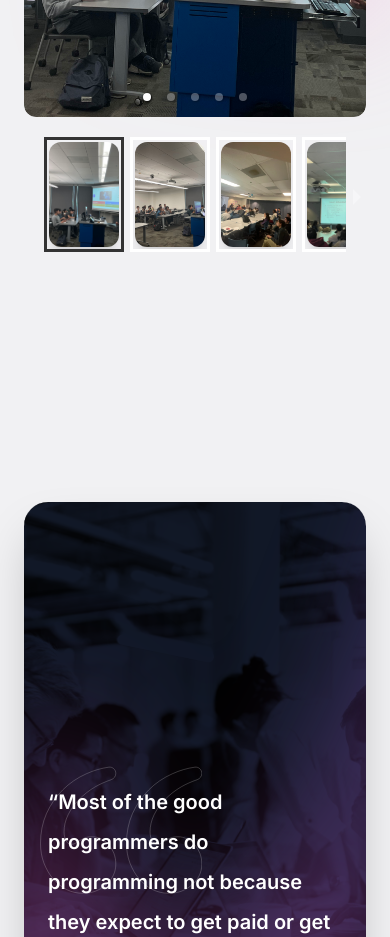
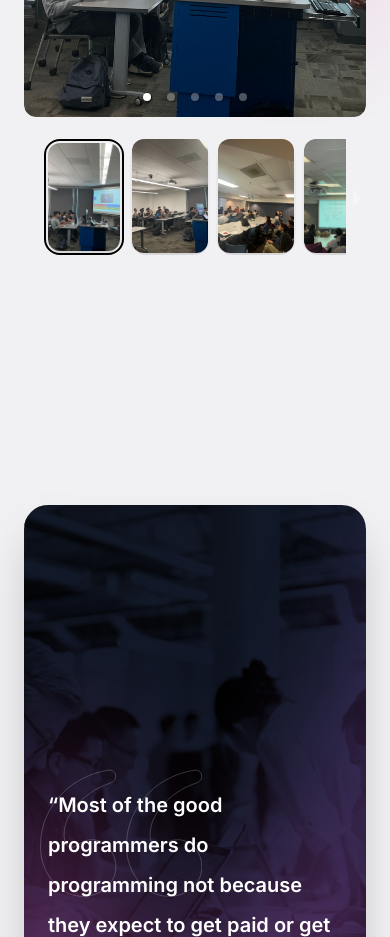
Before and after one commit to OppedRawen/IVC-Computer-Science, a React (Create React App) app: page / in a window 390 px wide. Shown: the part 1140-2077 px from the top of the page. Built offline with nearby package versions, Linux system fonts and the light colour scheme; grey boxes are pictures that could not be loaded.

Commit message:
fixed carousel border, resources dropdown glitch, and resources width

```diff
--- a/src/components/ToggleItem.jsx
+++ b/src/components/ToggleItem.jsx
@@ -16,7 +16,7 @@ function ToggleItem({ id, title, description, url, tags, urlText = 'See more' })
             >
                 {title}
             </button>
-            <div className={`transition-all transform origin-top ${showDescription ? 'max-h-[50rem] opacity-100 mt-2' : 'max-h-0 opacity-0'} px-4`}>
+            <div className={`transition-all transform origin-top ${showDescription ? 'max-h-full opacity-100  mt-2 ' : 'max-h-0 invisible opacity-0 '} px-4`}>
                 <p className="text-p-light dark:text-p-dark mb-2">{description}</p>
 
                 <a
--- a/src/index.css
+++ b/src/index.css
@@ -28,3 +28,12 @@ border-radius:  0.75rem !important
 .carousel-slider {
   border-radius:  0.75rem !important
 }
+
+.thumb {
+ border: none !important;
+ border-radius: 1rem;
+}
+
+.thumb.selected {
+  border: 0.15rem solid  #000  !important;
+}
--- a/src/pages/Resources.jsx
+++ b/src/pages/Resources.jsx
@@ -43,7 +43,7 @@ function Tab() {
     }, [location]);
 
     return (
-        <div className="w-full mt-6 text-p-light dark:text-p-dark">
+        <div className="w-full md:w-4/5 mt-6 text-p-light dark:text-p-dark">
             <div className="mb-4 space-x-4 grid grid-cols-1 md:space-x-0 md:grid md:grid-cols-3">
                 {buttonsList.map((tabButton, idx) => (
                     <button
```
